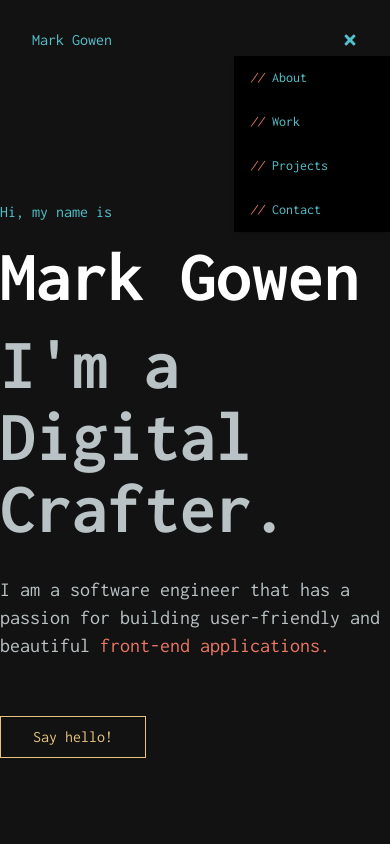
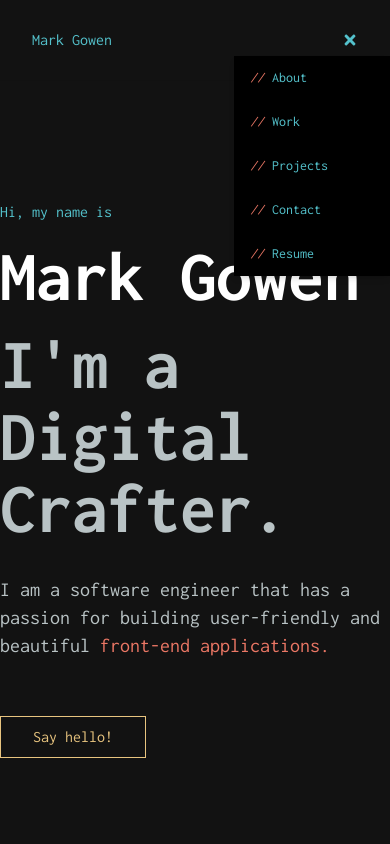
Before and after one commit to markgowen/portfolio-v2, a Next.js app: page / in a window 390 px wide. Both pictures are taken after a click on the button 350 px from the left and 40 px from the top of the page. Shown: the top 844 px of the page. Built offline with nearby package versions, Linux system fonts and the light colour scheme.

Commit message:
added resume to mobile nav

```diff
--- a/app/components/navbar/Navbar.tsx
+++ b/app/components/navbar/Navbar.tsx
@@ -97,6 +97,14 @@ const Navbar = () => {
               label="Projects"
             />
             <MenuItem onClick={() => router.push('/contact')} label="Contact" />
+            <NavLink
+              id="resume"
+              href="/resume.pdf"
+              target="_blank"
+              className="text-aqua"
+            >
+              <MenuItem label="Resume" />
+            </NavLink>
           </div>
         ) : null}
       </div>
```
